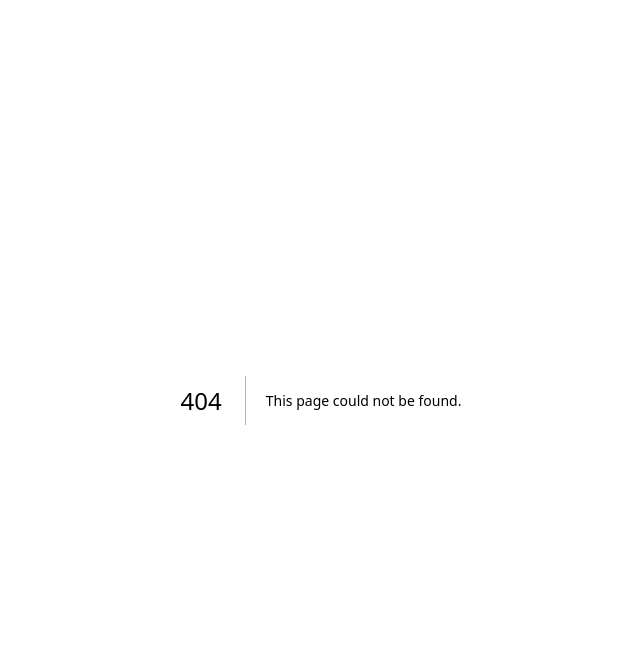
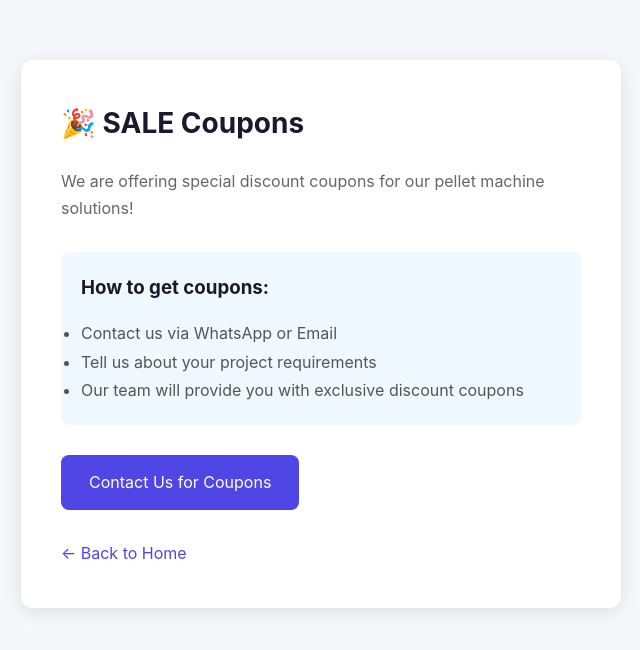
Before and after one commit to maxdong-max/macreat-website, a Next.js app: page /project_message in a window 1280 px wide. Before the commit this address had no page. Shown: the top 650 px of the page, without its empty margins (319-959 px from the left). Built offline with nearby package versions, Linux system fonts and the light colour scheme.

Commit message:
feat: add base_message and project_message pages

```diff
--- /dev/null
+++ b/pages/base_message.js
@@ -0,0 +1,38 @@
+import Head from 'next/head';
+import Link from 'next/link';
+import { translations } from '../lib/content';
+
+export default function BaseMessage() {
+  const t = translations.en;
+
+  return (
+    <>
+      <Head>
+        <title>Get Your Free E-book - Macreat</title>
+      </Head>
+      <div style={{ minHeight: '100vh', padding: '60px 20px', background: '#f5f7fa' }}>
+        <div style={{ maxWidth: '600px', margin: '0 auto', background: 'white', padding: '40px', borderRadius: '12px', boxShadow: '0 4px 20px rgba(0,0,0,0.1)' }}>
+          <h1 style={{ fontSize: '28px', marginBottom: '20px', color: '#1a1a2e' }}>
+            📖 Your Guide How to Setup a Pellet Factory - 2025
+          </h1>
+          <p style={{ fontSize: '16px', lineHeight: '1.7', marginBottom: '30px', color: '#666' }}>
+            This comprehensive e-book covers everything you need to know about setting up a pellet factory, including:
+          </p>
+          <ul style={{ marginBottom: '30px', lineHeight: '1.8', color: '#555' }}>
+            <li>Equipment selection and configuration</li>
+            <li>Raw material preparation best practices</li>
+            <li>Production line layout planning</li>
+            <li>Cost analysis and ROI calculation</li>
+            <li>Maintenance and troubleshooting guide</li>
+          </ul>
+          <div style={{ marginBottom: '30px' }}>
+            <Link href="/contact" style={{ display: 'inline-block', padding: '14px 28px', background: '#4f46e5', color: 'white', textDecoration: 'none', borderRadius: '8px', fontSize: '16px' }}>
+              Contact Us to Get Free E-book
+            </Link>
+          </div>
+          <Link href="/" style={{ color: '#4f46e5', textDecoration: 'none' }}>← Back to Home</Link>
+        </div>
+      </div>
+    </>
+  );
+}
--- /dev/null
+++ b/pages/project_message.js
@@ -0,0 +1,36 @@
+import Head from 'next/head';
+import Link from 'next/link';
+
+export default function ProjectMessage() {
+  return (
+    <>
+      <Head>
+        <title>SALE Coupons - Macreat</title>
+      </Head>
+      <div style={{ minHeight: '100vh', padding: '60px 20px', background: '#f5f7fa' }}>
+        <div style={{ maxWidth: '600px', margin: '0 auto', background: 'white', padding: '40px', borderRadius: '12px', boxShadow: '0 4px 20px rgba(0,0,0,0.1)' }}>
+          <h1 style={{ fontSize: '28px', marginBottom: '20px', color: '#1a1a2e' }}>
+            🎉 SALE Coupons
+          </h1>
+          <p style={{ fontSize: '16px', lineHeight: '1.7', marginBottom: '30px', color: '#666' }}>
+            We are offering special discount coupons for our pellet machine solutions!
+          </p>
+          <div style={{ background: '#f0f9ff', padding: '20px', borderRadius: '8px', marginBottom: '30px' }}>
+            <h3 style={{ marginBottom: '15px', color: '#1a1a2e' }}>How to get coupons:</h3>
+            <ul style={{ lineHeight: '1.8', color: '#555' }}>
+              <li>Contact us via WhatsApp or Email</li>
+              <li>Tell us about your project requirements</li>
+              <li>Our team will provide you with exclusive discount coupons</li>
+            </ul>
+          </div>
+          <div style={{ marginBottom: '30px' }}>
+            <Link href="/contact" style={{ display: 'inline-block', padding: '14px 28px', background: '#4f46e5', color: 'white', textDecoration: 'none', borderRadius: '8px', fontSize: '16px' }}>
+              Contact Us for Coupons
+            </Link>
+          </div>
+          <Link href="/" style={{ color: '#4f46e5', textDecoration: 'none' }}>← Back to Home</Link>
+        </div>
+      </div>
+    </>
+  );
+}
```
